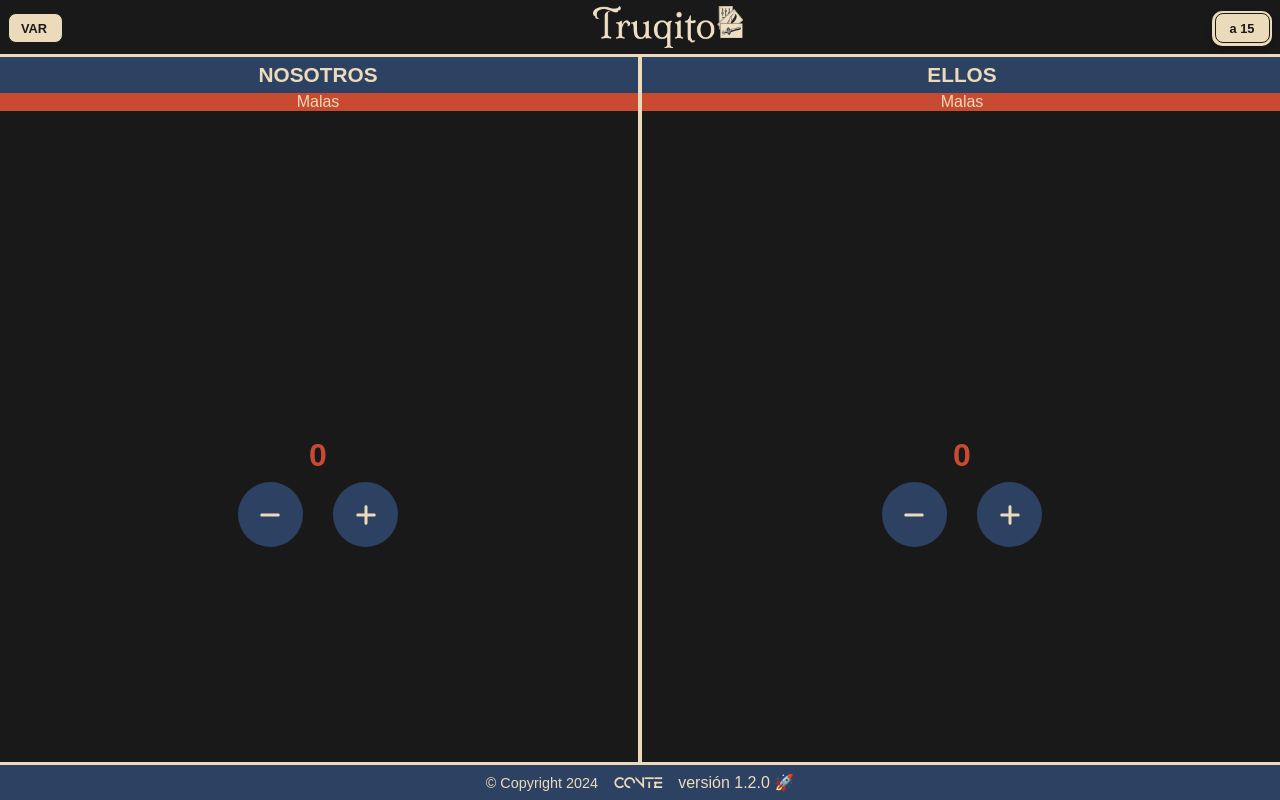
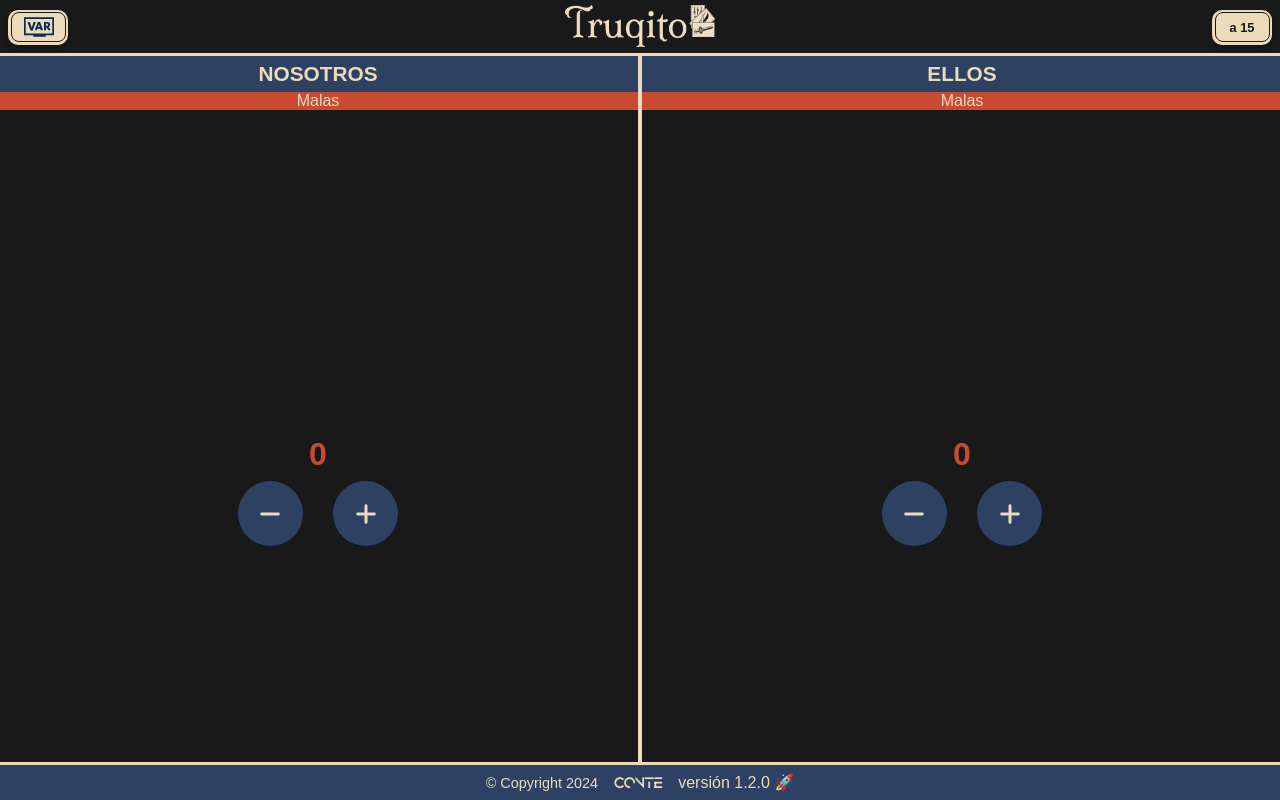
Before and after one commit to lauticonte/anotador-truco, a React (Create React App) app: page / in a window 1280 px wide. Built offline with nearby package versions, Linux system fonts and the light colour scheme.

Commit message:
🎨 improve structure

```diff
--- a/public/index.html
+++ b/public/index.html
@@ -61,103 +61,6 @@
 
       gtag("config", "G-KZNCYNPR7L");
     </script>
-    <!-- Inline Critical CSS -->
-    <style>
-      .app {
-        font-family: "Outfit", sans-serif;
-        margin: 0;
-        overflow: hidden;
-        position: absolute;
-        top: 0;
-        left: 0;
-        width: 100vw;
-        height: 100%;
-        display: flex;
-        flex-direction: column;
-        align-items: center;
-        background-color: #191919;
-        color: #ecdbba;
-      }
-
-      .header {
-        display: flex;
-        align-items: left;
-        justify-content: space-between;
-        width: 100%;
-        background-color: #191919;
-        padding: 0.3em 0.5em 0.2em; /* Añade un padding menor y uniforme */
-        box-sizing: border-box;
-        font-family: "Magnifika";
-        font-size: 1em; /* Ajusta el tamaño del texto del header */
-        color: #ecdbba;
-        border-bottom: 3px solid #ecdbba;
-      }
-
-      .header-left {
-        flex: 1;
-        display: flex;
-        padding: 0; /* Elimina el padding de los laterales */
-        align-items: center;
-      }
-
-      .header-right {
-        display: flex;
-        justify-content: right;
-        align-items: center;
-        padding: 0; /* Elimina el padding de los laterales */
-      }
-
-      .header-center {
-        flex: 1 1 100%;
-        text-align: center;
-        margin-left: 3.8em;
-      }
-
-      .header-center h1 {
-        margin: 0; /* Elimina márgenes adicionales */
-        padding: 0; /* Asegura que no haya padding extra */
-        font-size: 2.3em; /* Ajusta el tamaño del texto en el h1 */
-        line-height: 1; /* Reduce la altura de línea */
-      }
-
-      .counter-button {
-        height: 65px;
-        width: 65px;
-        align-items: center;
-        text-align: center;
-        border-style: none;
-        border-radius: 100%;
-        background-color: #2d4263;
-        margin: 0 0.7em 0 0.7em;
-        margin-bottom: 1em;
-        color: #ecdbba;
-        font-size: 1em;
-      }
-
-      .counter-points {
-        margin-top: 7dvh;
-      }
-
-      .counter-title {
-        width: 100%;
-        /* border-bottom:  3px solid #fafafa; */
-        text-align: center;
-        background-color: #2d4263;
-
-        color: #ecdbba;
-      }
-
-      .counter-title h2 {
-        font-size: 1.3em;
-        margin: 0;
-        padding: 0.3em;
-      }
-
-      .stage-indicator h3 {
-        font-size: 1em;
-        font-weight: 400;
-      }
-    </style>
 
     <title>Anotador de Truco | Online y Gratis</title>
 
--- a/src/App.css
+++ b/src/App.css
@@ -27,19 +27,21 @@ main {
   flex-direction: column;
 }
 
-
 .app {
-  flex-shrink: 0;
+  font-family: "Outfit", sans-serif;
   margin: 0;
-  position: relative;
+  overflow: hidden;
+  position: absolute;
+  top: 0;
+  left: 0;
   width: 100vw;
-  min-height: 100dvh;
+  height: 100%;
   display: flex;
   flex-direction: column;
+  align-items: center;
   background-color: #191919;
   color: #ecdbba;
 }
-
 
 .header {
   display: flex;
@@ -47,15 +49,13 @@ main {
   justify-content: space-between;
   width: 100%;
   background-color: #191919;
-  padding: 0.35em 0.5em 0.2em; /* Añade un padding menor y uniforme */
+  padding: 0.3em 0.5em 0.2em; /* Añade un padding menor y uniforme */
   box-sizing: border-box;
   font-family: "Magnifika";
   font-size: 1em; /* Ajusta el tamaño del texto del header */
   color: #ecdbba;
   border-bottom: 3px solid #ecdbba;
 }
-
-
 
 .header-right {
 
@@ -65,10 +65,42 @@ main {
   padding: 0; /* Elimina el padding de los laterales */
 }
 
+.header-left {
+
+  display: flex;
+  justify-content: right;
+  align-items: center;
+  padding: 0; /* Elimina el padding de los laterales */
+}
+
+.history-var-img {
+  width: 30px;
+  height: 30px;
+  color: black;
+  display: flex;
+}
+
+.history-button {
+
+  background-color: #ecdbba; /* Color claro del fondo */
+  color: #191919;
+  height: 30px;
+  width: 55px;
+  padding: 0 12px;
+  font-weight: bold;
+  font-size: 0.8em;
+  border-radius: 8px;
+  cursor: pointer;
+  transition: all 0.3s ease;
+  border: 1px solid #191919;
+  align-items: center;
+  display: flex;
+}
+
 .header-center {
   flex: 1 1 100%;
   text-align: center;
-  margin-left: 3.8em;
+
   align-items: center;
   justify-content: center;
   padding: 0; /* Elimina el padding de los laterales */
@@ -107,28 +139,54 @@ main {
   border: 1px solid #191919;
 }
 
-.history-button {
-
-  background-color: #ecdbba; /* Color claro del fondo */
-  color: #191919;
-  height: 30px;
-  width: 55px;
-  padding: 0 12px;
-  font-weight: bold;
-  font-size: 0.8em;
-  border-radius: 8px;
-  cursor: pointer;
-  transition: all 0.3s ease;
-  border: 1px solid #191919;
-  align-items: center;
-  display: flex;
-}
-
 .points-button:hover {
 
   color: #191919; /* Cambia el color del texto al hacer hover */
 
   transform: scale(1.03); /* Efecto de agrandamiento leve */
+}
+
+
+
+
+
+
+.counter-button {
+  height: 65px;
+  width: 65px;
+  align-items: center;
+  text-align: center;
+  border-style: none;
+  border-radius: 100%;
+  background-color: #2d4263;
+  margin: 0 0.7em 0 0.7em;
+  margin-bottom: 1em;
+  color: #ecdbba;
+  font-size: 1em;
+}
+
+.counter-points {
+  margin-top: 7dvh;
+}
+
+.counter-title {
+  width: 100%;
+  /* border-bottom:  3px solid #fafafa; */
+  text-align: center;
+  background-color: #2d4263;
+
+  color: #ecdbba;
+}
+
+.counter-title h2 {
+  font-size: 1.3em;
+  margin: 0;
+  padding: 0.3em;
+}
+
+.stage-indicator h3 {
+  font-size: 1em;
+  font-weight: 400;
 }
 
 .board {
--- a/src/Components/Counter.js
+++ b/src/Components/Counter.js
@@ -116,10 +116,15 @@ class Counter extends Component {
   subtractPoint = () => {
     if (this.props.finished) return; // Evitar restar puntos si el juego terminó
 
+
+
     let nextPoints, nextStage;
     this.setState((prevState) => {
+
+
       nextPoints = prevState.points - 1;
       nextStage = this.stage;
+
 
       if (this.props.maxPoints === 30) {
         if (nextPoints === 0 && this.stage === "Buenas") {
@@ -154,7 +159,7 @@ class Counter extends Component {
       action: action, // Incluye el equipo en la acción
       points,
       team: this.props.title,
-      timestamp: formattedTime,
+      timestamp: formattedTime, // Guardar el string formateado
     };
 
     history.push(entry);
@@ -194,6 +199,9 @@ class Counter extends Component {
   render() {
     const { title } = this.props;
 
+    // Calculamos el puntaje a mostrar, asegurándonos de que no sea negativo
+    const displayedPoints = Math.max(this.state.points, 0);
+
     const stageText = this.props.maxPoints === 15 ? "a 15" : this.stage;
     const stageIndicatorStyle = {
       background:
@@ -222,7 +230,7 @@ class Counter extends Component {
         <div className="counter-buttons-container">
           <div className="counter-points">
             <h1 style={{ color: stageIndicatorStyle.background }}>
-              {this.state.points}
+              {displayedPoints}
             </h1>
           </div>
           <div className="buttons-row">
--- a/src/Components/Header.js
+++ b/src/Components/Header.js
@@ -12,9 +12,11 @@ const Header = React.memo(({ toggleMaxPoints, maxPoints, toggleHistory }) => {
   return (
     <div className="header">
       <div className="header-left">
+      <div className="points-container">
       <button className="history-button" onClick={toggleHistory}>
-        VAR
+        <img className="history-var-img" src="./images/var.svg" alt="History Icon" />
       </button>
+      </div>
       </div>
       <div className="header-center">
         <img
--- a/src/Components/History.js
+++ b/src/Components/History.js
@@ -78,7 +78,7 @@ const History = ({ isVisible, onClose }) => {
                   {entry.points > 0 ? `+${entry.points}` : entry.points}
                 </span>
               )}
-              <span className="history-date">{entry.timestamp}</span>
+              <span className="history-date">{entry.timestamp} hs</span>
             </div>
           ))
         ) : (
```
Also changed, not shown: public/ads.txt, public/images/var.svg (added), src/Components/History.css (line endings or trailing spaces), 1 other file (tests, documents, lock files or other folders).
